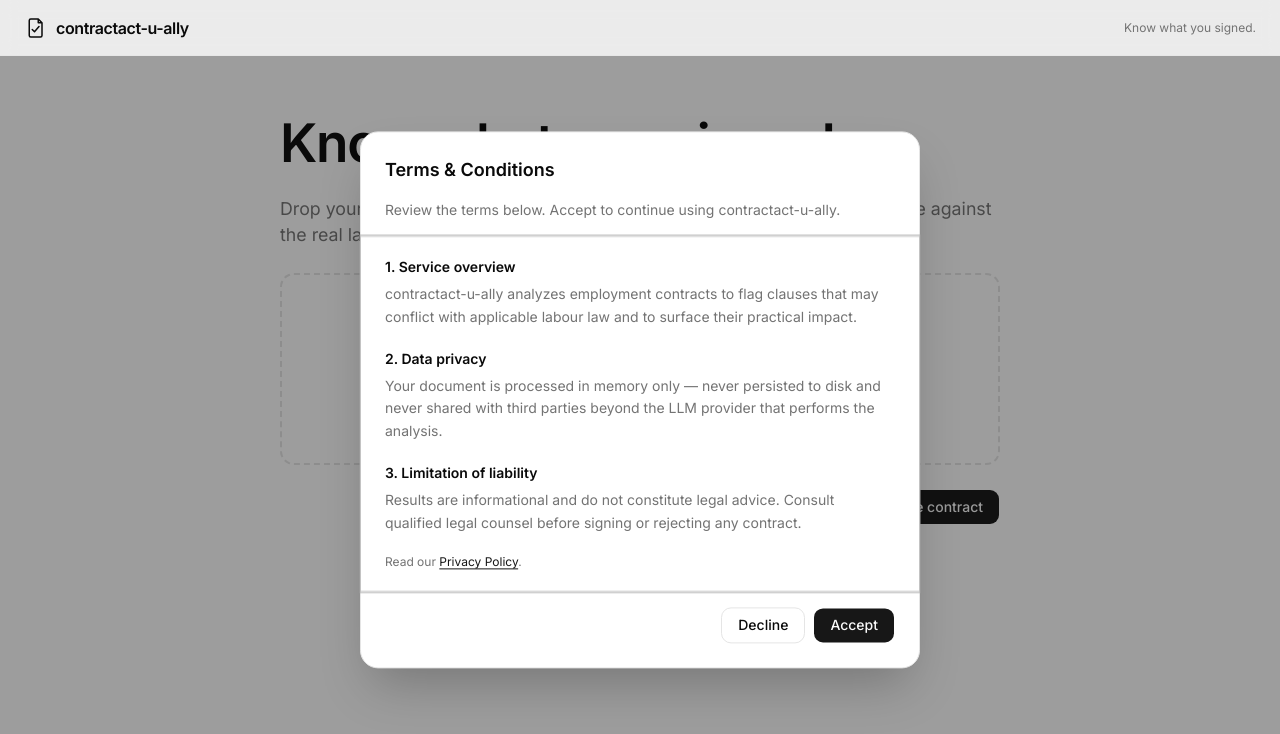
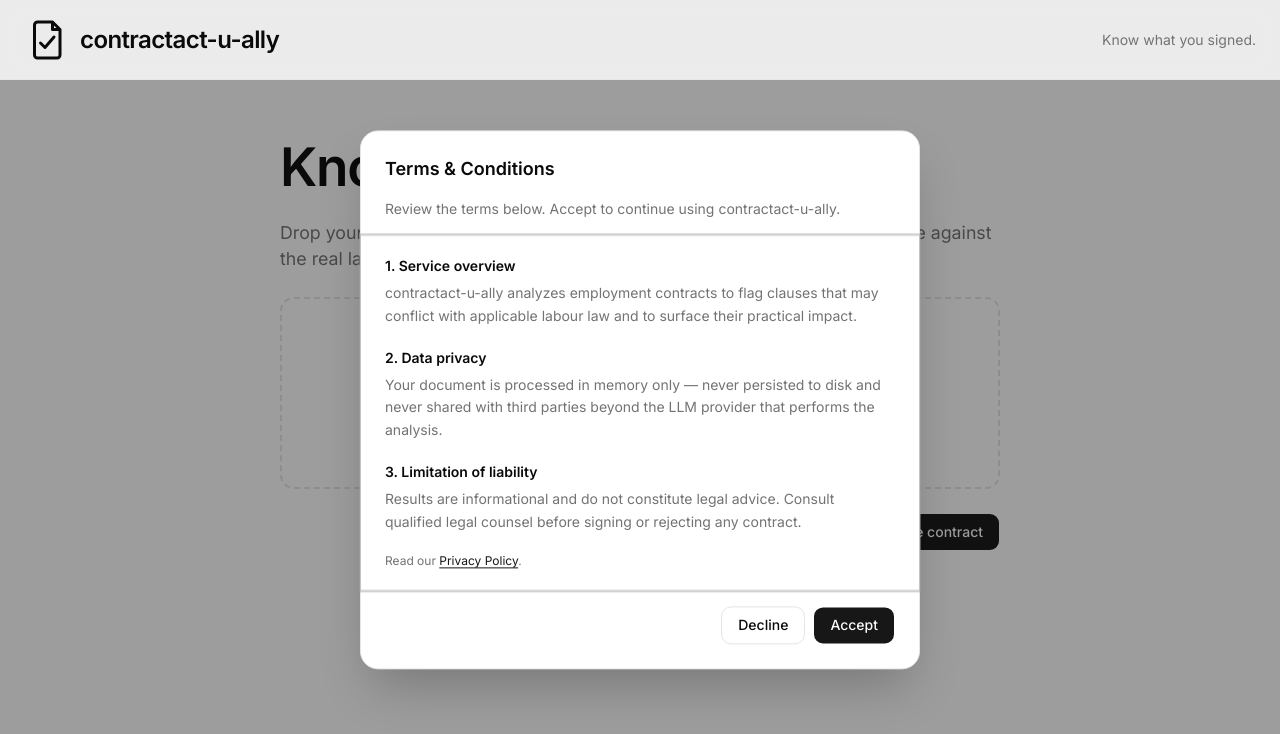
Before and after one commit to odere-pro/contractact-u-ally, a Next.js app: page / in a window 1280 px wide. Shown: the top 734 px of the page. Built offline with nearby package versions, Linux system fonts and the light colour scheme.

Commit message:
fix(ui): standardize button padding and enlarge app header
- Button default size now uses px-4 py-2 (1rem h, 0.5rem v) without a fixed height so padding governs the box.
- AppHeader scales up: 2xl base text, larger logo (24→48), taller bar (h-14→h-20), tagline bumped to text-sm.

```diff
--- a/src/components/organisms/AppHeader.tsx
+++ b/src/components/organisms/AppHeader.tsx
@@ -3,12 +3,12 @@ import { Logo } from "@/components/atoms/Logo";
 
 export function AppHeader() {
   return (
-    <header className="border-border/60 sticky top-0 z-10 flex h-14 items-center justify-between border-b bg-[var(--color-background)]/80 px-6 backdrop-blur">
+    <header className="border-border/60 sticky top-0 z-10 flex h-20 items-center justify-between border-b bg-[var(--color-background)]/80 px-6 text-2xl backdrop-blur">
       <Link href="/" className="flex items-center gap-2 font-semibold tracking-tight">
-        <Logo size={24} />
+        <Logo size={48} />
         <span>contractact-u-ally</span>
       </Link>
-      <span className="text-muted-foreground text-xs">Know what you signed.</span>
+      <span className="text-muted-foreground text-sm">Know what you signed.</span>
     </header>
   );
 }
--- a/src/components/ui/button.tsx
+++ b/src/components/ui/button.tsx
@@ -21,7 +21,7 @@ const buttonVariants = cva(
       },
       size: {
         default:
-          "h-9 gap-1.5 px-4 has-data-[icon=inline-end]:pr-3 has-data-[icon=inline-start]:pl-3",
+          "gap-1.5 px-4 py-2 has-data-[icon=inline-end]:pr-3 has-data-[icon=inline-start]:pl-3",
         xs: "h-7 gap-1 rounded-[min(var(--radius-md),10px)] px-3 text-xs in-data-[slot=button-group]:rounded-lg has-data-[icon=inline-end]:pr-2 has-data-[icon=inline-start]:pl-2 [&_svg:not([class*='size-'])]:size-3",
         sm: "h-8 gap-1 rounded-[min(var(--radius-md),12px)] px-3.5 text-[0.8rem] in-data-[slot=button-group]:rounded-lg has-data-[icon=inline-end]:pr-2.5 has-data-[icon=inline-start]:pl-2.5 [&_svg:not([class*='size-'])]:size-3.5",
         lg: "h-11 gap-1.5 px-6 has-data-[icon=inline-end]:pr-5 has-data-[icon=inline-start]:pl-5",
```
